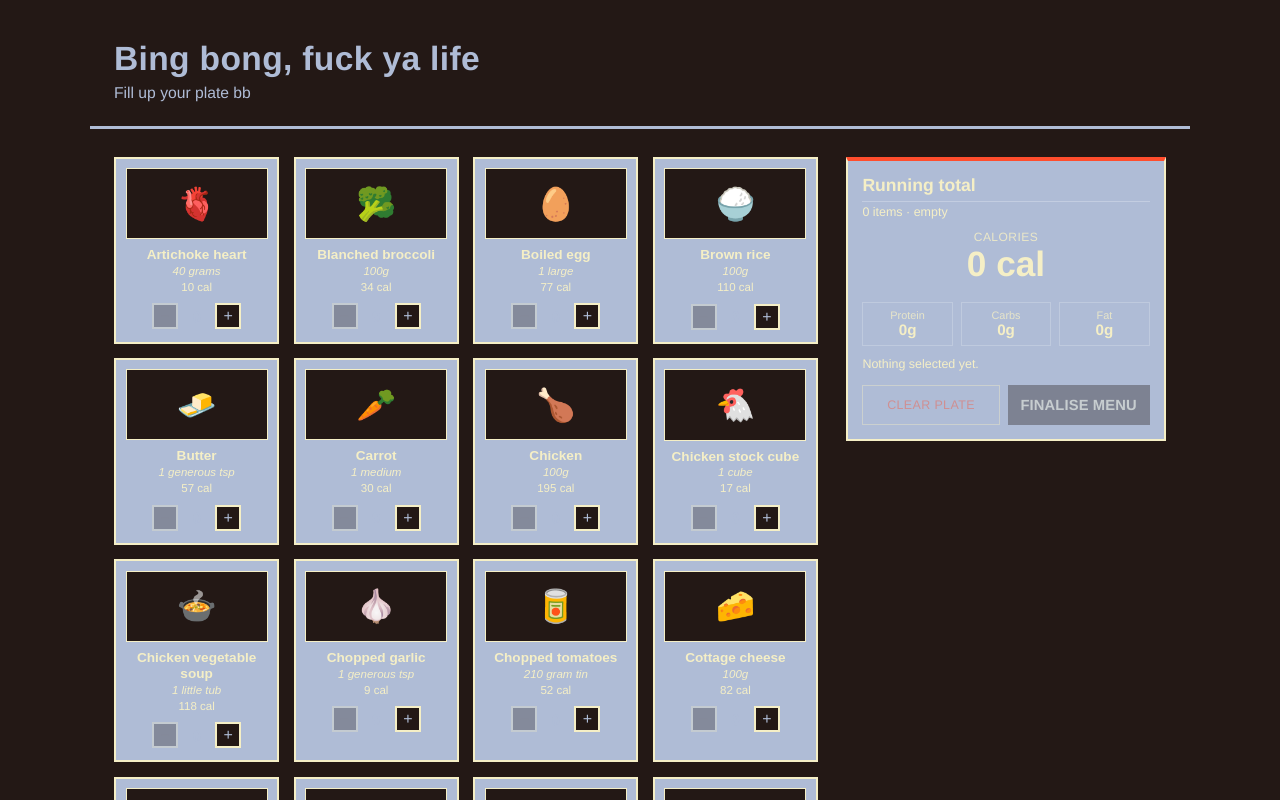
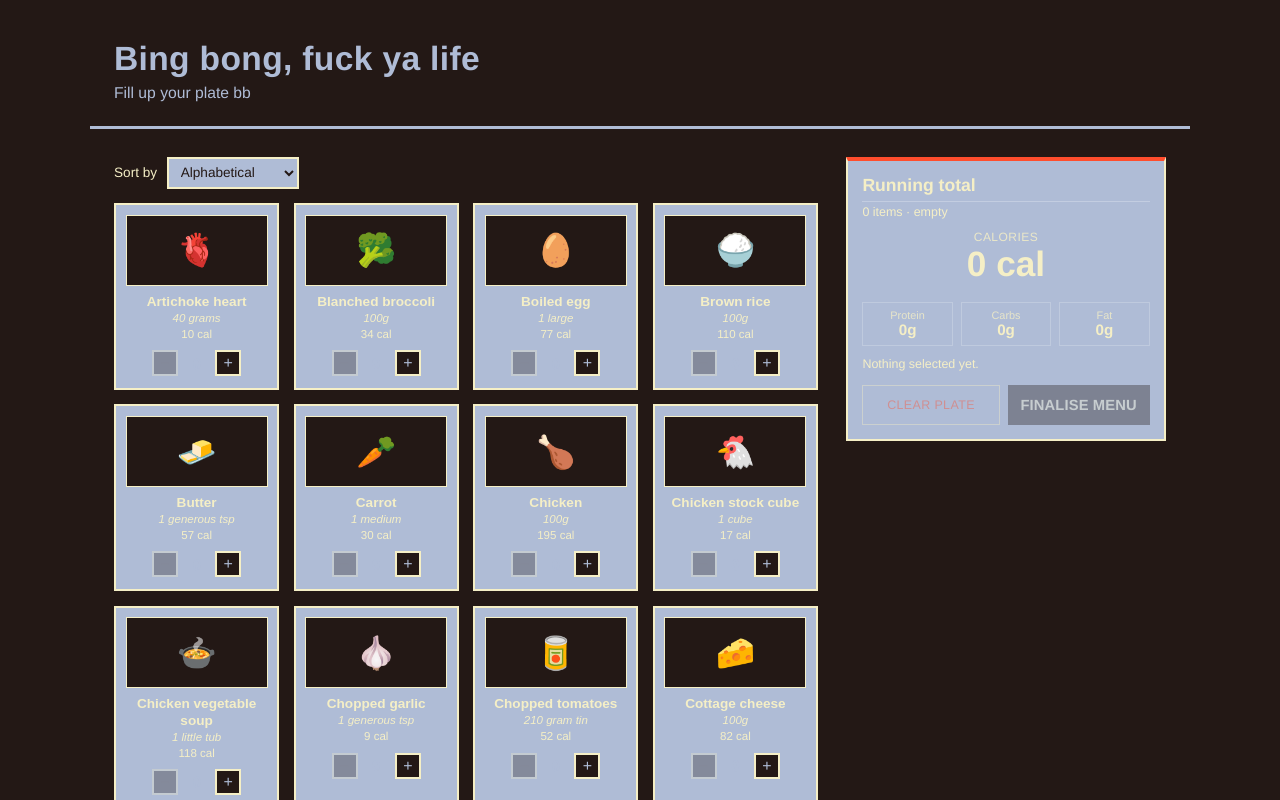
Before and after one commit to BlobGoblin66/count, a plain HTML site: page index.html in a window 1280 px wide. Shown: the top 800 px of the page. Drawn offline with Linux system fonts and the light colour scheme.

Commit message:
Update index.html

```diff
--- a/index.html
+++ b/index.html
@@ -17,6 +17,25 @@
     --text2: #afbcd6; /* powder blue, plate bb, no of items on plate, mactos grams */
     --mono: Helvetica, sans-serif;
   }
+
+  .sort-bar{
+  display: flex;
+  align-items: center;
+  gap: 0.6rem;
+  margin-bottom: 0.9rem;
+  color: var(--text1);
+  font-size: 0.85rem;
+}
+
+#sort-select{
+  background: var(--foreground);
+  color: var(--accent2);
+  border: 2px solid var(--accent1);
+  padding: 0.35rem 0.5rem;
+  font-family: var(--mono);
+  font-size: 0.85rem;
+  cursor: pointer;
+}
 
   *{ box-sizing: border-box; }
 
@@ -515,7 +534,17 @@
 
 <div class="layout">
 
+  <div>
+  <div class="sort-bar">
+    <label for="sort-select">Sort by</label>
+    <select id="sort-select">
+      <option value="alpha">Alphabetical</option>
+      <option value="protein">Highest protein</option>
+      <option value="calories">Lowest calorie</option>
+    </select>
+  </div>
   <div id="ingredient-grid"></div>
+</div>
 
   <aside id="totals-panel">
     <h2>Running total</h2>
@@ -998,6 +1027,24 @@
     }
   });
 
+  const sortSelect = document.getElementById("sort-select");
+
+const SORTERS = {
+  alpha:    (a, b) => a.name.localeCompare(b.name),
+  protein:  (a, b) => b.protein - a.protein || a.name.localeCompare(b.name),
+  calories: (a, b) => a.calories - b.calories || a.name.localeCompare(b.name)
+};
+
+function applySort(){
+  const sorter = SORTERS[sortSelect.value];
+  [...INGREDIENTS].sort(sorter).forEach(ing => {
+    const card = grid.querySelector(`[data-id="${ing.id}"]`);
+    if (card) grid.appendChild(card);   // moves the existing card, keeping its selected state
+  });
+}
+
+sortSelect.addEventListener("change", applySort);
+
   renderGrid();
   updateTotals();
 
```
